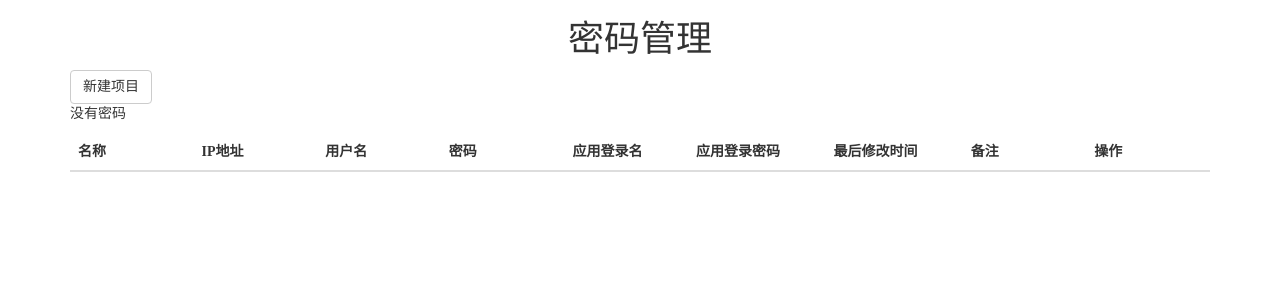
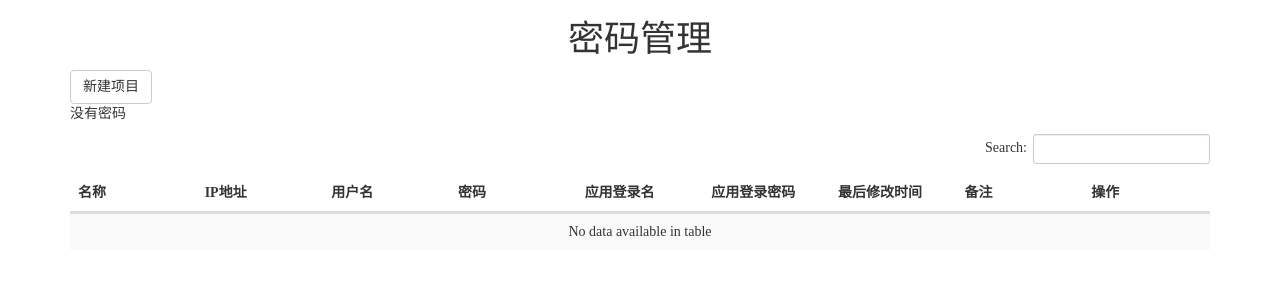
Before and after one commit to sans123wx/pms, a Django app: template templates/record/view_detail.html in a window 1280 px wide. Shown: the top 300 px of the page. Run offline with Django 3.2, Linux system fonts and the light colour scheme; the template is opened without the code that fills it, so the values that code supplies are empty; some libraries are stand-ins or nearby versions.

Commit message:
ajaxax_create

```diff
--- /dev/null
+++ b/static/js/my_js_view_detail.js
@@ -0,0 +1,41 @@
+// 表格初始值
+$(function () {
+    $('#table').DataTable({
+      'paging'      : false,
+      'lengthChange': false,
+      'searching'   : true,
+      'ordering'    : false,
+      'info'        : false,
+      'autoWidth'   : true,
+    })
+});
+// 弹框内容设置
+
+$('#myModal').on('show.bs.modal' , function(e){
+    var button = $(e.relatedTarget)
+    if(button.attr('name') == 'edit'){
+        $("button[name='submit']").attr('id' , 'edit')
+        var item_id = button.data('id')
+        $.ajax({
+            url:'/upload/edit_sec',
+            type: 'get',
+            data: {'item_id':item_id,key:'key'},
+            success: function(data){
+                $('.modal-body').html(data)
+                $('#id_title').val($(button).parent().prevAll().filter("[name='title']").text())
+                $('#id_ip').val($(button).parent().prevAll().filter("[name='ip']").text())
+                $('#id_sec').val($(button).parent().prevAll().filter("[name='sec']").text())
+                $('#id_app_user_name').val($(button).parent().prevAll().filter("[name='app_user_name']").text())
+                $('#id_app_sec').val($(button).parent().prevAll().filter("[name='app_sec']").text())
+            }
+        })
+    }
+    if(button.attr('name') == 'delete'){
+        var item_id = button.data('id')
+        $("button[name='submit']").attr('id' , 'delete')
+        $("button[name='submit']").data('id' , item_id)
+        $('.modal-title').text('删除记录')
+        $('.modal-body').text('确定删除记录吗?')
+
+    }
+})
--- a/templates/record/view_detail.html
+++ b/templates/record/view_detail.html
@@ -19,7 +19,7 @@
 {% block content %}
 <div class="container table-responsive">
     <h1 style="text-align:center">密码管理</h1>
-    <a class="btn btn-default" href="{% url 'create_record' %}">新建项目</a>
+    <button class="btn btn-default" href="{% url 'create_record' %}" name="create">新建项目</button>
     <table class="table table-striped" id='table'>
         <thead>
             <tr>
@@ -84,4 +84,5 @@
 {% block script %}
 <script src="{%static 'js/jquery.dataTables.min.js'%}"></script>
 <script src="{%static 'js/dataTables.bootstrap.min.js'%}"></script>
+<script src="{% static 'js/my_js_view_detail.js' %}"></script>
 {% endblock %}
```
